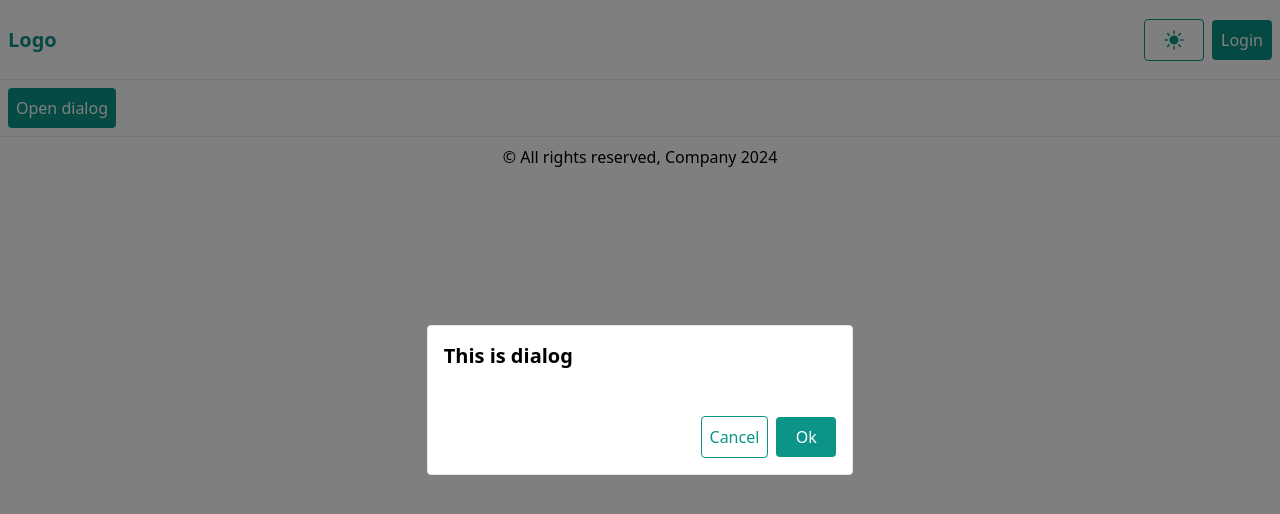
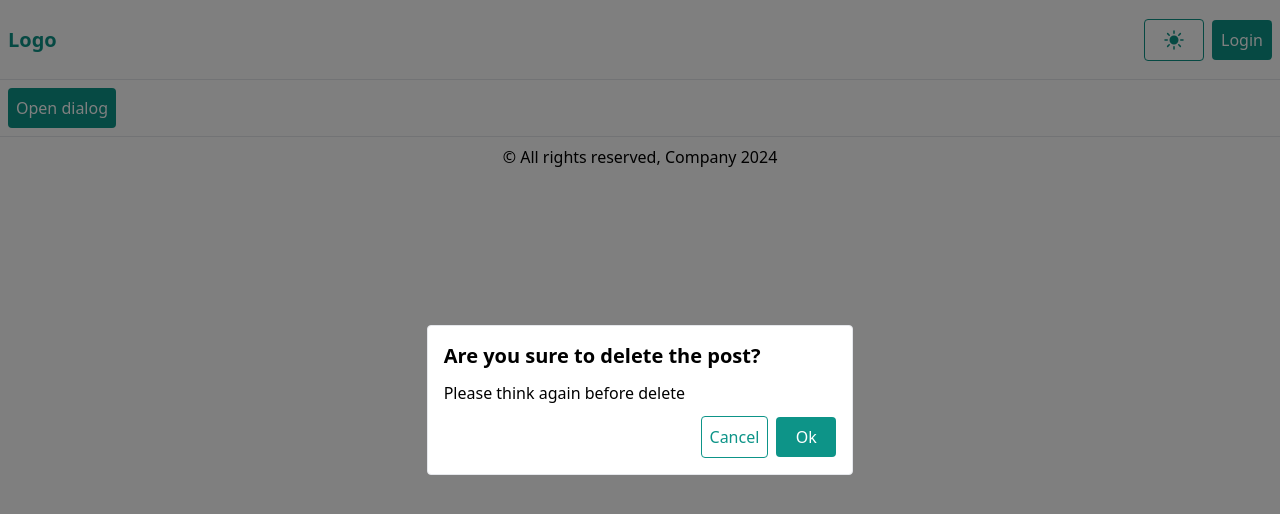
Before and after one commit to ashsajal1/react-tsx-tailwind-template, a React (Vite) app: page / in a window 1280 px wide. Both pictures are taken after a click on the button "Open dialog". Shown: the top 514 px of the page. Built offline with nearby package versions, Linux system fonts and the light colour scheme.

Commit message:
Break down the dialog component

```diff
--- a/src/components/ui/dialog.tsx
+++ b/src/components/ui/dialog.tsx
@@ -1,7 +1,12 @@
-import Button from "./button";
-import { motion } from 'framer-motion'
+import { PropsWithChildren, ReactNode } from "react";
+import { motion } from 'framer-motion';
 
-export default function Dialog({ isOpen, setIsOpen }: { isOpen: boolean, setIsOpen: () => void }) {
+export interface DialogProps {
+    isOpen: boolean;
+    children: ReactNode;
+}
+
+export default function Dialog({ isOpen, children }: DialogProps) {
     if (!isOpen) {
         return null;
     }
@@ -15,14 +20,36 @@ export default function Dialog({ isOpen, setIsOpen }: { isOpen: boolean, setIsOp
                 animate={{ opacity: isOpen ? 1 : 0, scale: isOpen ? 1 : 0.8 }}
                 whileTap={{ scale: 0.95 }}
                 className="relative md:w-1/3 w-full min-h-[150px] rounded border dark:border-gray-800 bg-white flex flex-col justify-between p-4 dark:text-white dark:bg-black">
-                <h3 className="text-xl font-bold">This is dialog</h3>
+                {children}
+            </motion.div>
+        </div>
+    );
+}
 
-                <div className="flex items-center justify-end gap-2">
-                    <Button variant="ghost" onClick={setIsOpen}>Cancel</Button>
-                    <Button onClick={setIsOpen}>Ok</Button>
-                </div>
-            </motion.div>
+export const Header = ({ children }: PropsWithChildren) => {
+    return (
+        <h3 className="text-xl font-bold">
+            {children}
+        </h3>
+    );
+};
 
+export const Content = ({ children }: PropsWithChildren) => {
+    return (
+        <>
+            {children}
+        </>
+    );
+};
+
+export const ActionButtons = ({ children }: PropsWithChildren) => {
+    return (
+        <div className="flex items-center justify-end gap-2">
+            {children}
         </div>
-    )
-}
+    );
+};
+
+Dialog.Header = Header;
+Dialog.Content = Content;
+Dialog.ActionButtons = ActionButtons;
--- a/src/pages/home.tsx
+++ b/src/pages/home.tsx
@@ -11,7 +11,17 @@ export default function Home() {
   return (
     <div>
       <Button onClick={() => { setIsOpen(!isOpen) }}>Open dialog</Button>
-      <Dialog setIsOpen={toggleOpen} isOpen={isOpen} />
+      <Dialog setIsOpen={toggleOpen} isOpen={isOpen}>
+        <Dialog.Header>Are you sure to delete the post?</Dialog.Header>
+        <Dialog.Content>
+          Please think again before delete
+        </Dialog.Content>
+
+        <Dialog.ActionButtons>
+          <Button onClick={toggleOpen} variant="outline">Cancel</Button>
+          <Button onClick={toggleOpen}>Ok</Button>
+        </Dialog.ActionButtons>
+      </Dialog>
     </div>
   )
 }
```
